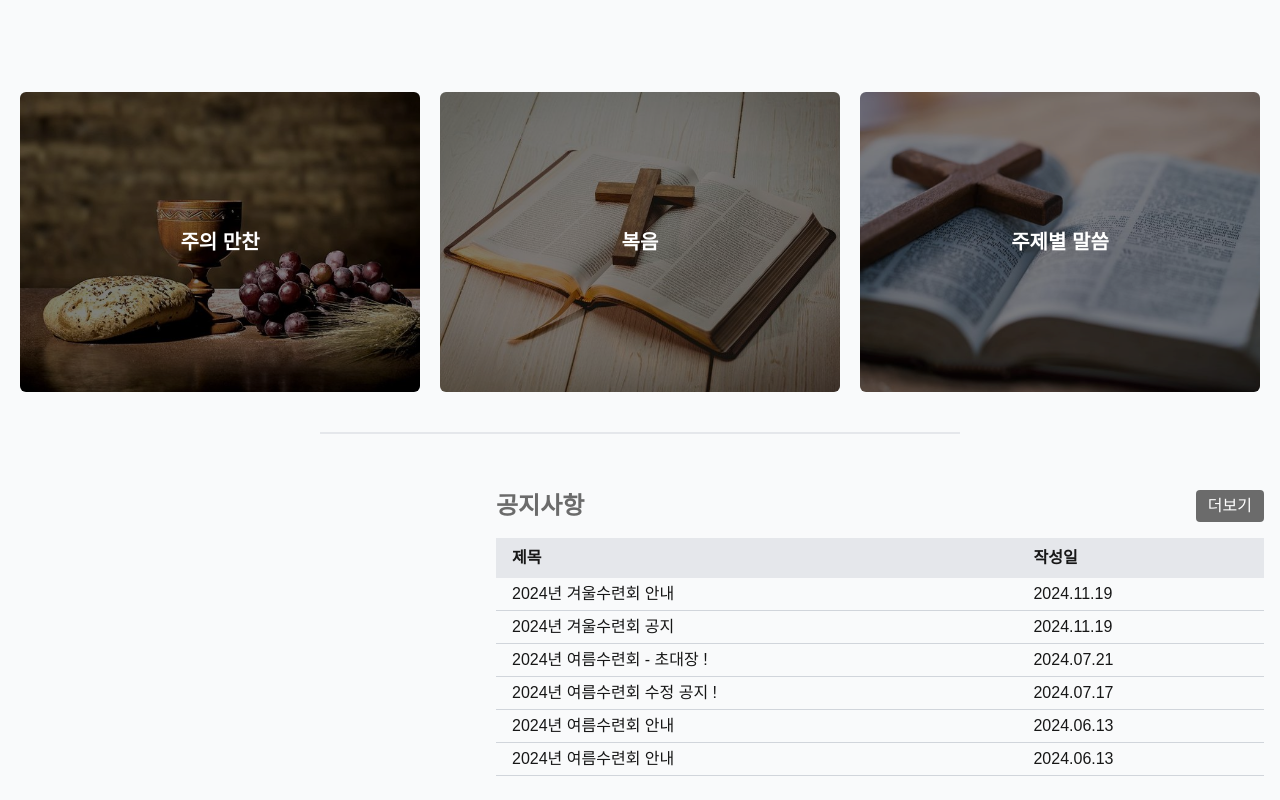
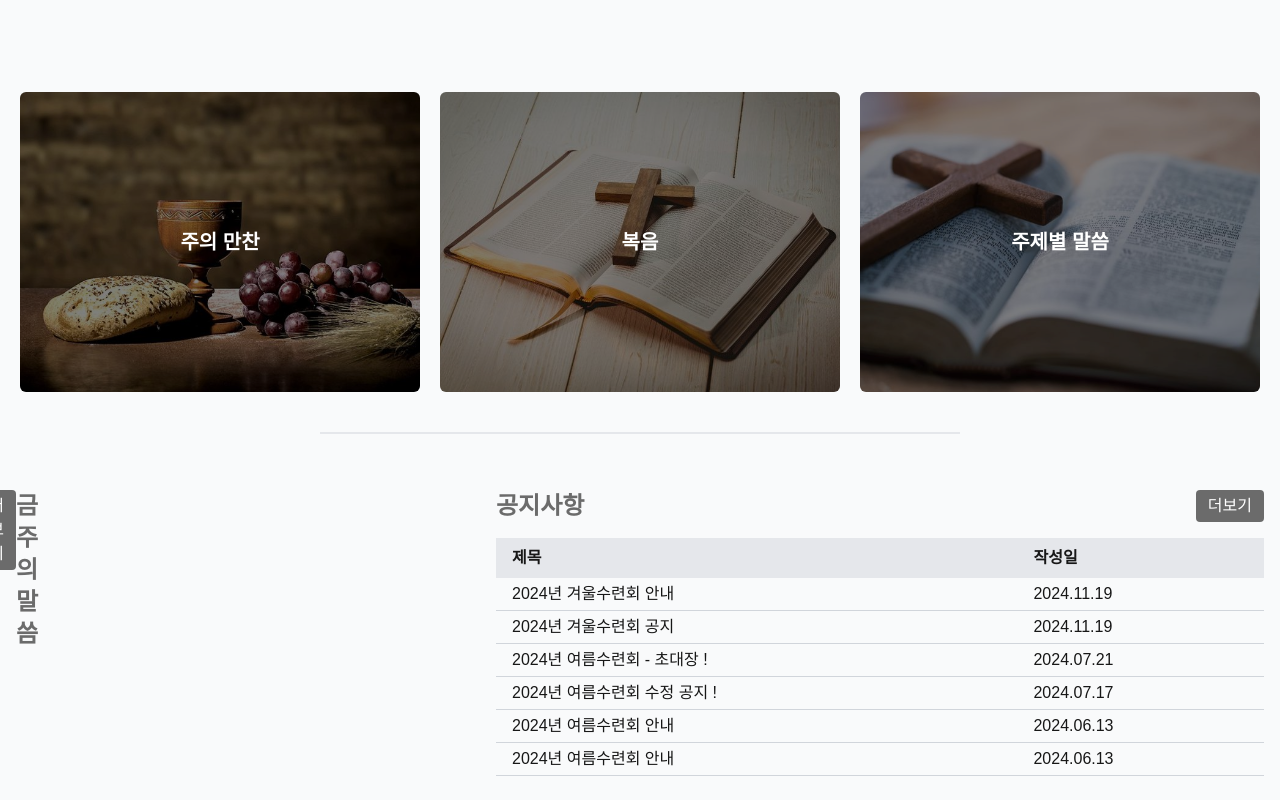
Before and after one commit to rowooncoding/church-project, a Next.js app: page / in a window 1280 px wide. Shown: the part 250-1050 px from the top of the page. Built offline with nearby package versions, Linux system fonts and the light colour scheme; a web font is replaced by a local one.

Commit message:
feat: 동영상 파트에 제목 추가

```diff
--- a/src/components/RecentLecture.jsx
+++ b/src/components/RecentLecture.jsx
@@ -9,6 +9,18 @@ import YouTube from 'react-youtube';
  */
 function RecentLecture () {
     return (
+        <div className='relative px-4 py-6'>
+            {/* 좌측 상단 "공지사항" 텍스트 */}
+            <h1 className="absolute top-4 left-4 text-2xl font-bold text-[#6B6B6B]">
+                금주의 말씀
+            </h1>
+
+            {/* 우측 상단 "더보기" 버튼 */}
+            <button className="absolute top-4 right-4 bg-[#6B6B6B] text-white px-3 py-1 rounded hover:bg-[#4A4A4A]">
+                더보기
+            </button>
+
+            <div className='mt-10'>
                 <YouTube
                     videoId='wZPkClqUgIk'
                     opts={{
@@ -19,6 +31,9 @@ function RecentLecture () {
                         },
                     }}
                 />
+            </div>
+
+        </div>
     );
 };
 
```
Lines whose indentation alone changed are shown as unchanged.
